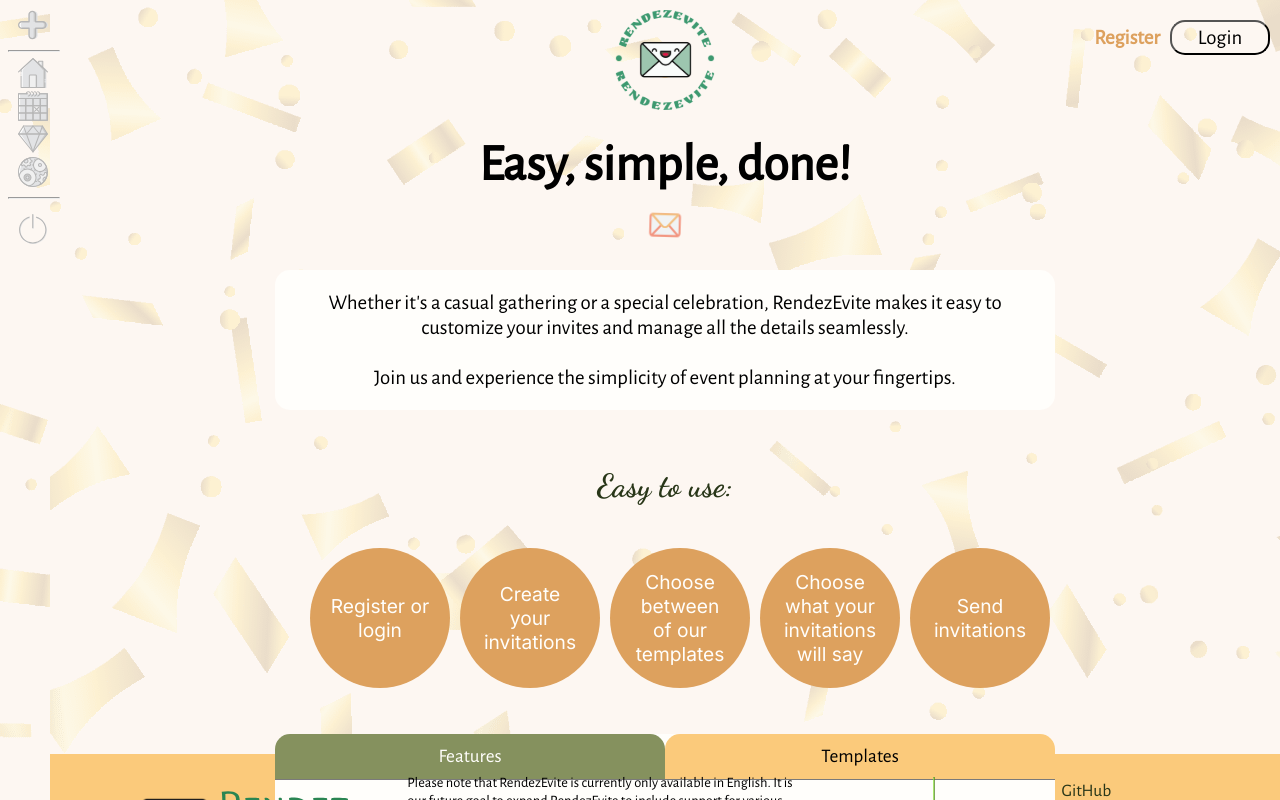
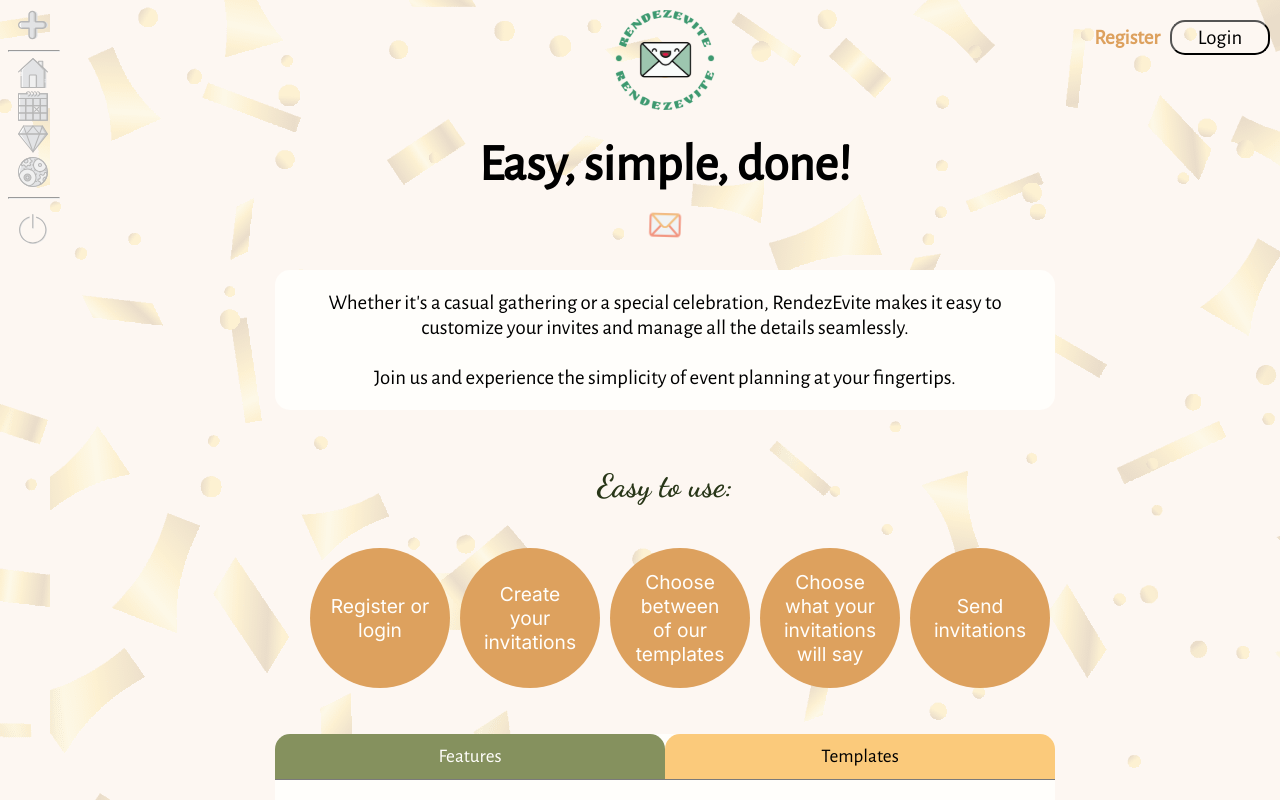
Before and after one commit to nanidam/degree-project-rendezevite, a Next.js app: page / in a window 1280 px wide. Shown: the top 800 px of the page. Built offline with nearby package versions, Linux system fonts and the light colour scheme; no server answers.

Commit message:
changed main to 100%

```diff
--- a/app/globals.scss
+++ b/app/globals.scss
@@ -10,7 +10,7 @@ body {
 }
 
 main {
-  height: 100vh;
+  height: 100%;
 }
 
 h1 {
@@ -38,8 +38,4 @@ h3 {
   :root {
     margin-left: 50px;
   }
-
-  main {
-    height: 80vh;
-  }
 }
```
